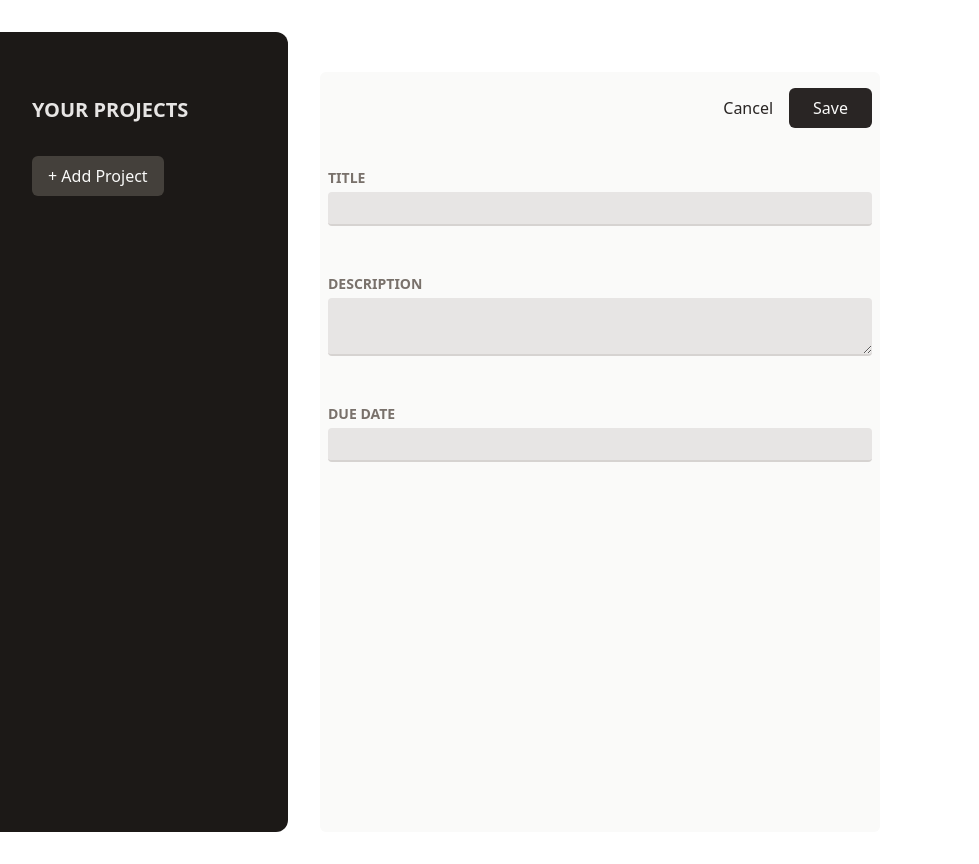
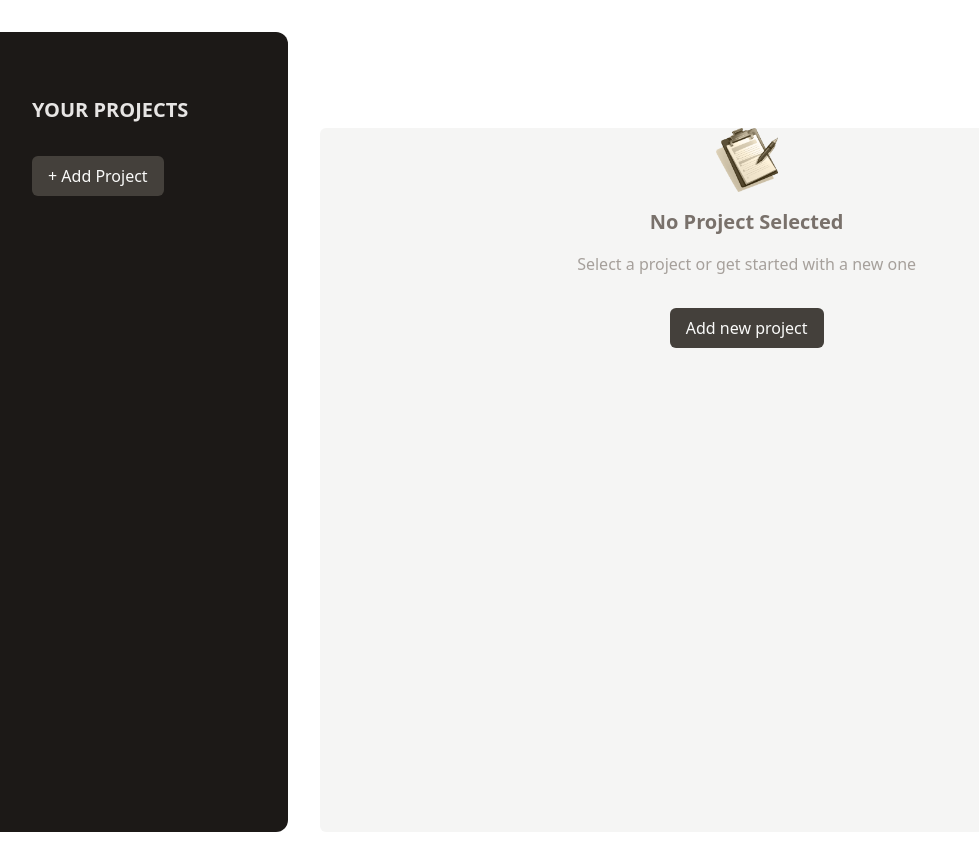
Before and after one commit to GeKtoRiX/projectsToDoLists, a React (Vite) app: page / in a window 1280 px wide. Shown: the whole page, without its empty margins (0-979 px from the left). Built offline with nearby package versions, Linux system fonts and the light colour scheme.

Commit message:
added Button.jsx/NoProjectSelected.jsx

```diff
--- a/src/App.jsx
+++ b/src/App.jsx
@@ -1,11 +1,13 @@
 import ProjectSideBar from '@/components/ProjectSideBar.jsx';
 import NewProject from '@/components/NewProject.jsx';
+import NoProjectSelected from '@/components/NoProjectSelected.jsx';
 
 export default function App() {
   return (
     <main className='h-screen flex gap-8 my-8'>
       <ProjectSideBar />
-      <NewProject />
+      {/* <NewProject /> */}
+      <NoProjectSelected />
     </main>
   );
 }
--- /dev/null
+++ b/src/components/Button.jsx
@@ -0,0 +1,10 @@
+export default function Button({ children, ...props }) {
+  const addProjectButton =
+    'rounded-md px-4 py-2 text-xs text-stone-50 bg-stone-700 hover:bg-stone-600 hover:text-stone-100 cursor-pointer md:text-base';
+
+  return (
+    <button className={addProjectButton} {...props}>
+      {children}
+    </button>
+  );
+}
--- a/src/components/NewProject.jsx
+++ b/src/components/NewProject.jsx
@@ -2,7 +2,7 @@ import Input from '@/components/Input.jsx';
 
 export default function NewProject() {
   return (
-    <div className='rounded-md w-140 mt-10  bg-stone-50 '>
+    <div className='rounded-md w-140 mt-10  bg-stone-100'>
       <menu className='flex justify-end items-center gap-4 my-4 px-2'>
         <li>
           <button className='text-stone-800 hover:text-stone-950 cursor-pointer'>
--- /dev/null
+++ b/src/components/NoProjectSelected.jsx
@@ -0,0 +1,23 @@
+import noProjectSelectedImage from '@/assets/logo.png';
+import Button from './Button';
+
+export default function NoProjectSelected() {
+  return (
+    <div className='rounded-md w-2/3 mt-24 text-center bg-stone-100'>
+      <img
+        className='w-16 h-16 mx-auto object-contain'
+        src={noProjectSelectedImage}
+        alt='No Project Selected Image'
+      />
+      <h2 className='my-4 text-xl font-bold text-stone-500'>
+        No Project Selected
+      </h2>
+      <p className='mb-4 text-stone-400'>
+        Select a project or get started with a new one
+      </p>
+      <p className='mt-8'>
+        <Button>Add new project</Button>
+      </p>
+    </div>
+  );
+}
--- a/src/components/ProjectSideBar.jsx
+++ b/src/components/ProjectSideBar.jsx
@@ -1,6 +1,6 @@
+import Button from './Button';
+
 export default function ProjectSideBar() {
-  const addProjectButton =
-    'rounded-md px-4 py-2 text-xs text-stone-40 bg-stone-700 hover:bg-stone-600 hover:text-stone-100 cursor-pointer md:text-base';
   const aside =
     'rounded-r-xl w-1/3 px-8 py-16 text-stone-50 bg-stone-900 md:w-72';
   const h2 = 'mb-8 font-bold uppercase text-stone-200 md:text-xl';
@@ -9,7 +9,7 @@ export default function ProjectSideBar() {
     <aside className={aside}>
       <h2 className={h2}>Your Projects</h2>
       <div>
-        <button className={addProjectButton}>+ Add Project</button>
+        <Button>+ Add Project</Button>
       </div>
       <ul></ul>
     </aside>
```
